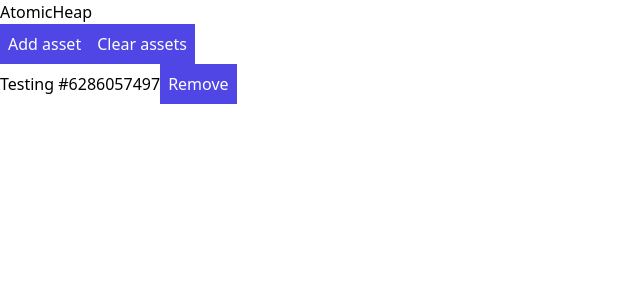
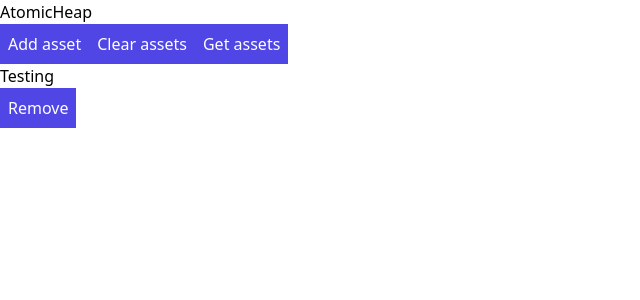
Before and after one commit to calvindavis/atomicheap, a Preact app: page / in a window 1280 px wide. Both pictures are taken after a click on the button "Add asset". Shown: the top 300 px of the page, without its empty margins (0-640 px from the left). Built offline with nearby package versions, Linux system fonts and the light colour scheme.

Commit message:
feat: add request for real assets

```diff
--- a/src/App.tsx
+++ b/src/App.tsx
@@ -1,8 +1,20 @@
 import { h, JSX } from "preact";
-import { useEffect, useState } from "preact/hooks";
-import store from "./store";
-import { addAsset, clearAssets, removeAsset } from "./AssetManager";
+import { useState } from "preact/hooks";
+import store, { AtomicAsset } from "./store";
+import { addAsset, addAssets, clearAssets, removeAsset } from "./AssetManager";
 import Button from "./Button";
+
+interface ResponseJson {
+	data: [
+		{
+			data: {
+				back_img: string;
+				img: string;
+				name: string;
+			};
+		}
+	];
+}
 
 export default function App(): JSX.Element {
 	const [assets, setAssets] = useState(store.getState().assets);
@@ -11,6 +23,28 @@ export default function App(): JSX.Element {
 		const newAssets = store.getState().assets;
 		setAssets([...newAssets]);
 	});
+
+	function getAssets() {
+		fetch(
+			"https://us1.wax.api.atomicassets.io/atomicmarket/v1/assets?owner=pwlb2.wam&collection_name=kogsofficial"
+		)
+			.then((response) => {
+				return response.json();
+			})
+			.then((json: ResponseJson) => {
+				const assets: AtomicAsset[] = json.data.map((datum) => {
+					return {
+						img: `https://wax.atomichub.io/ipfs/${datum.data.img}`,
+						backimg: `https://wax.atomichub.io/preview?ipfs=${datum.data.img}`,
+						name: datum.data.name,
+					};
+				});
+
+				console.log(assets);
+
+				addAssets(...assets);
+			});
+	}
 
 	return (
 		<div>
@@ -28,19 +62,25 @@ export default function App(): JSX.Element {
 					}}
 					text="Clear assets"
 				/>
+				<Button action={getAssets} text="Get assets" />
 			</div>
 
+			<div class="grid grid-cols-6 gap-4">
 				{assets.map((asset, key) => (
-				<p key={key}>
-					{asset.name} #{asset.id}
+					<div key={key}>
+						<div>{asset.name}</div>
+
+						<img src={asset.backimg} alt="" />
+
 						<Button
 							action={() => {
 								removeAsset(asset);
 							}}
 							text="Remove"
 						/>
-				</p>
+					</div>
 				))}
+			</div>
 		</div>
 	);
 }
--- a/src/AssetManager.ts
+++ b/src/AssetManager.ts
@@ -3,12 +3,21 @@ import store, { AtomicAsset } from "./store";
 export function addAsset(name: string): void {
 	store.dispatch({
 		type: "assets/add",
-		asset: {
-			collection: "calvindavis1",
-			id: Math.round(Math.random() * 1e10),
-			img: "",
-			name,
-		},
+		assets: [
+			{
+				collection: "calvindavis1",
+				id: Math.round(Math.random() * 1e10),
+				img: "",
+				name,
+			},
+		],
+	});
+}
+
+export function addAssets(...assets: AtomicAsset[]) {
+	store.dispatch({
+		type: "assets/add",
+		assets,
 	});
 }
 
@@ -21,6 +30,6 @@ export function clearAssets(): void {
 export function removeAsset(asset: AtomicAsset) {
 	store.dispatch({
 		type: "assets/remove",
-		asset,
+		assets: [asset],
 	});
 }
--- a/src/store.ts
+++ b/src/store.ts
@@ -2,15 +2,15 @@ import { Action, createStore, Reducer } from "redux";
 
 export interface AtomicAsset {
 	backimg?: string;
-	collection: string;
-	id: number;
-	img: string;
-	name: string;
+	collection?: string;
+	id?: number;
+	img?: string;
+	name?: string;
 }
 
 interface AssetAction extends Action<string> {
 	type: "assets/add" | "assets/clear" | "assets/remove";
-	asset?: AtomicAsset;
+	assets?: AtomicAsset[];
 }
 
 interface Store {
@@ -27,7 +27,7 @@ const reducer: Reducer<Store, AssetAction> = (
 
 	switch (action.type) {
 		case "assets/add":
-			newState.assets.push(action.asset);
+			newState.assets.push(...action.assets);
 			break;
 
 		case "assets/clear":
@@ -36,7 +36,7 @@ const reducer: Reducer<Store, AssetAction> = (
 
 		case "assets/remove":
 			newState.assets = newState.assets.filter(
-				(asset) => asset !== action.asset
+				(asset) => action.assets.indexOf(asset) === -1
 			);
 			break;
 	}
```
Lines whose indentation alone changed are shown as unchanged.
